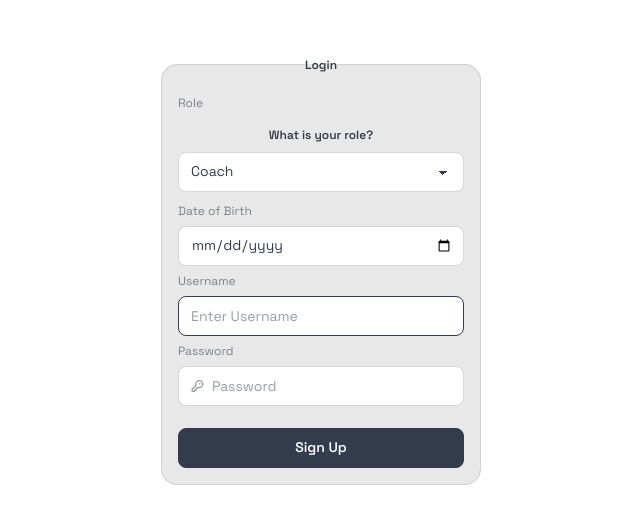
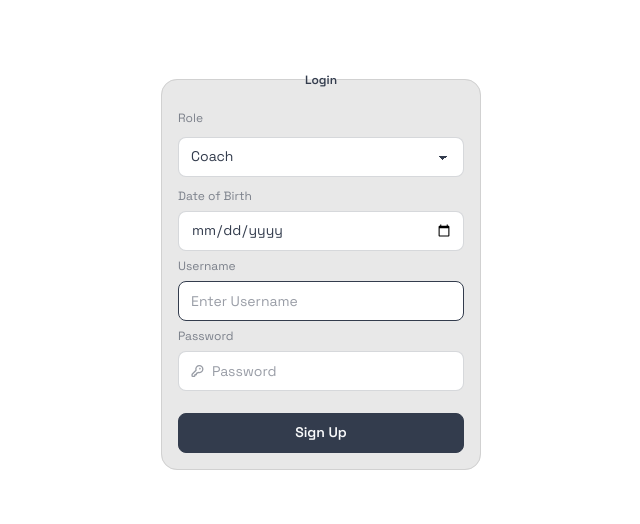
Before and after one commit to dimes130/tournament_frontend, a React (Vite) app: page /login in a window 1280 px wide. Shown: the part 166-690 px from the top of the page, without its empty margins (319-959 px from the left). Built offline with nearby package versions, Linux system fonts and the light colour scheme; what tailwind-plugin-typed would draw is missing.

Commit message:
fixed login titles

```diff
--- a/src/components/inputs/Input.tsx
+++ b/src/components/inputs/Input.tsx
@@ -47,7 +47,6 @@ export function RoleInput({ name, inputRef }: RoleProp){
 
   return (
     <fieldset className="fieldset">
-      <legend className="fieldset-legend">What is your role?</legend>
       <select
         className="select"
         name = { name }
```
